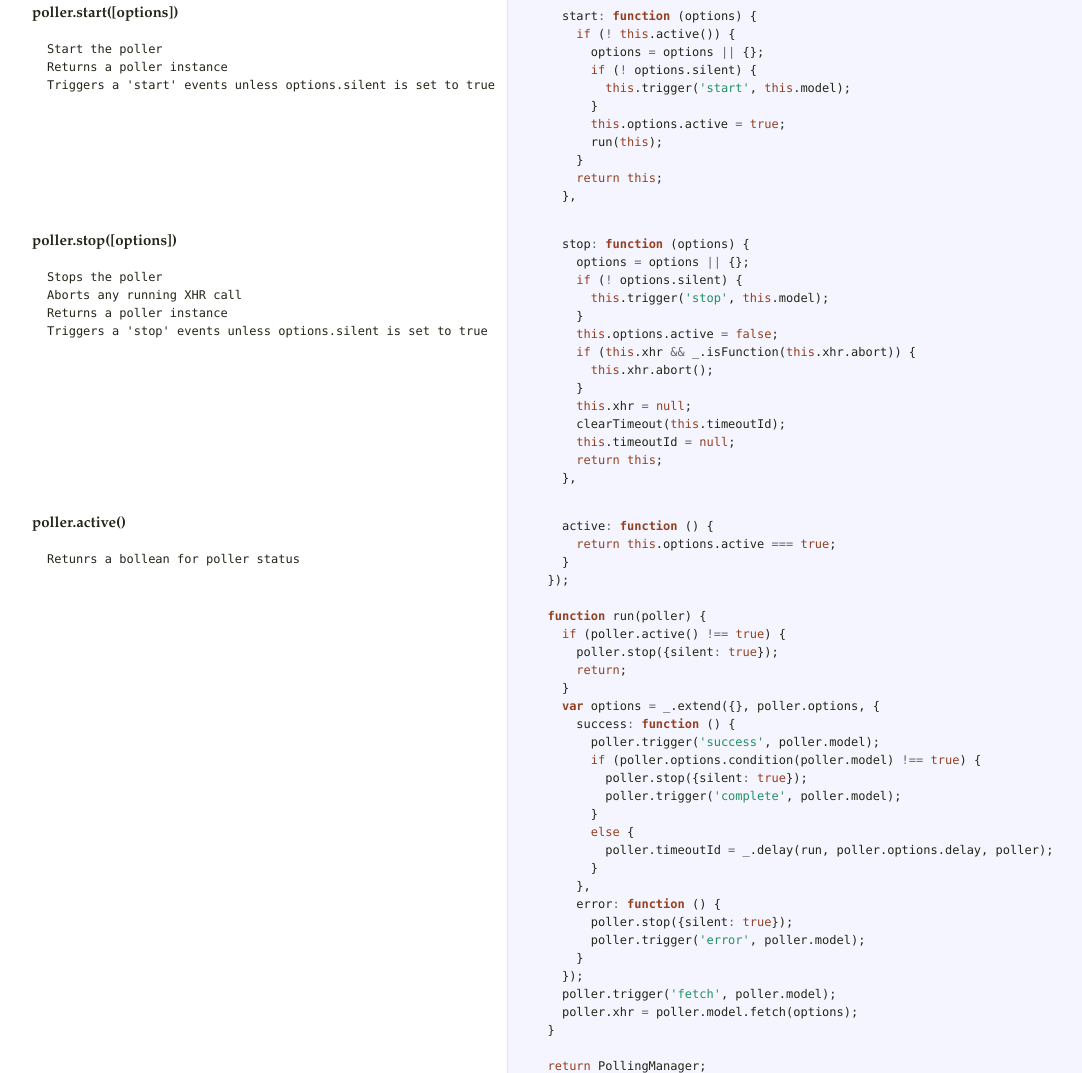
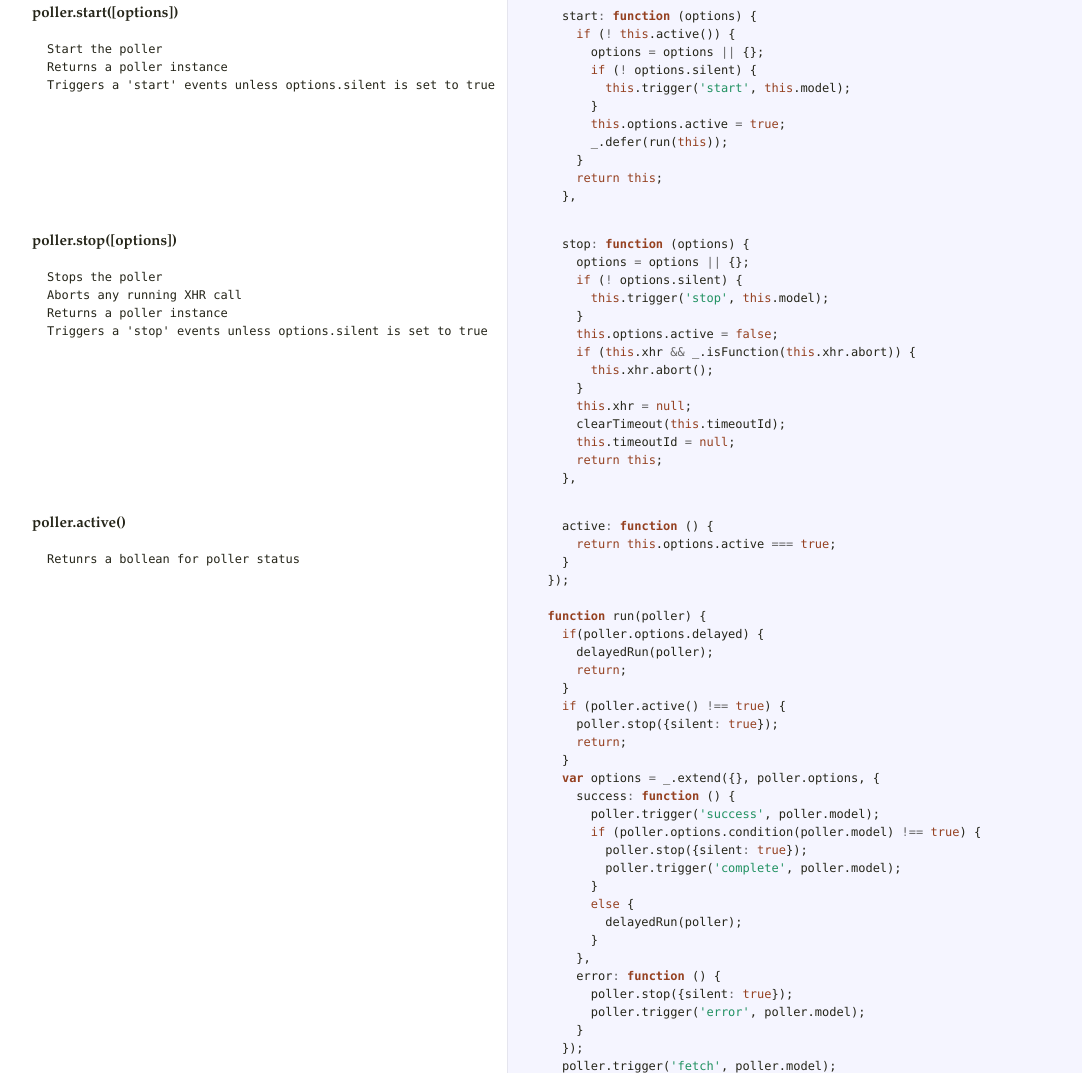
Before and after one commit to uzikilon/backbone-poller, a website: page index.html in a window 1280 px wide. Shown: the part 1727-2800 px from the top of the page, without its empty margins (18-1100 px from the left). Drawn offline with Linux system fonts and the light colour scheme.

Commit message:
Docs update for v0.2.3

```diff
--- a/index.html
+++ b/index.html
@@ -1,6 +1,6 @@
 <!DOCTYPE html>  <html> <head>   <title>backbone.poller.js</title>   <meta http-equiv="content-type" content="text/html; charset=UTF-8">   <link rel="stylesheet" media="all" href="docco.css" /> </head> <body>   <div id="container">     <div id="background"></div>          <table cellpadding="0" cellspacing="0">       <thead>         <tr>           <th class="docs">             <h1>               backbone.poller.js             </h1>           </th>           <th class="code">           </th>         </tr>       </thead>       <tbody>                               <tr id="section-1">             <td class="docs">               <div class="pilwrap">                 <a class="pilcrow" href="#section-1">&#182;</a>               </div>                            </td>             <td class="code">               <div class="highlight"><pre><span class="cm">/*</span>
 <span class="cm">(c) 2012 Uzi Kilon, Splunk Inc.</span>
-<span class="cm">Backbone Poller 0.2.2</span>
+<span class="cm">Backbone Poller 0.2.3</span>
 <span class="cm">https://github.com/uzikilon/backbone-poller</span>
 <span class="cm">Backbone Poller may be freely distributed under the MIT license.</span>
 <span class="cm">*/</span>
@@ -102,7 +102,7 @@ Triggers a 'start' events unless options.silent is set to true
           <span class="k">this</span><span class="p">.</span><span class="nx">trigger</span><span class="p">(</span><span class="s1">&#39;start&#39;</span><span class="p">,</span> <span class="k">this</span><span class="p">.</span><span class="nx">model</span><span class="p">);</span>
         <span class="p">}</span>
         <span class="k">this</span><span class="p">.</span><span class="nx">options</span><span class="p">.</span><span class="nx">active</span> <span class="o">=</span> <span class="kc">true</span><span class="p">;</span>
-        <span class="nx">run</span><span class="p">(</span><span class="k">this</span><span class="p">);</span>
+        <span class="nx">_</span><span class="p">.</span><span class="nx">defer</span><span class="p">(</span><span class="nx">run</span><span class="p">(</span><span class="k">this</span><span class="p">));</span>
       <span class="p">}</span>
       <span class="k">return</span> <span class="k">this</span><span class="p">;</span>
     <span class="p">},</span></pre></div>             </td>           </tr>                               <tr id="section-9">             <td class="docs">               <div class="pilwrap">                 <a class="pilcrow" href="#section-9">&#182;</a>               </div>               <p><strong>poller.stop([options])</strong></p>
@@ -135,6 +135,10 @@ Retunrs a bollean for poller status
   <span class="p">});</span>
 
   <span class="kd">function</span> <span class="nx">run</span><span class="p">(</span><span class="nx">poller</span><span class="p">)</span> <span class="p">{</span>
+    <span class="k">if</span><span class="p">(</span><span class="nx">poller</span><span class="p">.</span><span class="nx">options</span><span class="p">.</span><span class="nx">delayed</span><span class="p">)</span> <span class="p">{</span>
+      <span class="nx">delayedRun</span><span class="p">(</span><span class="nx">poller</span><span class="p">);</span>
+      <span class="k">return</span><span class="p">;</span>
+    <span class="p">}</span>
     <span class="k">if</span> <span class="p">(</span><span class="nx">poller</span><span class="p">.</span><span class="nx">active</span><span class="p">()</span> <span class="o">!==</span> <span class="kc">true</span><span class="p">)</span> <span class="p">{</span>
       <span class="nx">poller</span><span class="p">.</span><span class="nx">stop</span><span class="p">({</span><span class="nx">silent</span><span class="o">:</span> <span class="kc">true</span><span class="p">});</span>
       <span class="k">return</span><span class="p">;</span>
@@ -147,7 +151,7 @@ Retunrs a bollean for poller status
           <span class="nx">poller</span><span class="p">.</span><span class="nx">trigger</span><span class="p">(</span><span class="s1">&#39;complete&#39;</span><span class="p">,</span> <span class="nx">poller</span><span class="p">.</span><span class="nx">model</span><span class="p">);</span>
         <span class="p">}</span>
         <span class="k">else</span> <span class="p">{</span>
-          <span class="nx">poller</span><span class="p">.</span><span class="nx">timeoutId</span> <span class="o">=</span> <span class="nx">_</span><span class="p">.</span><span class="nx">delay</span><span class="p">(</span><span class="nx">run</span><span class="p">,</span> <span class="nx">poller</span><span class="p">.</span><span class="nx">options</span><span class="p">.</span><span class="nx">delay</span><span class="p">,</span> <span class="nx">poller</span><span class="p">);</span>
+          <span class="nx">delayedRun</span><span class="p">(</span><span class="nx">poller</span><span class="p">);</span>
         <span class="p">}</span>
       <span class="p">},</span>
       <span class="nx">error</span><span class="o">:</span> <span class="kd">function</span> <span class="p">()</span> <span class="p">{</span>
@@ -159,6 +163,11 @@ Retunrs a bollean for poller status
     <span class="nx">poller</span><span class="p">.</span><span class="nx">xhr</span> <span class="o">=</span> <span class="nx">poller</span><span class="p">.</span><span class="nx">model</span><span class="p">.</span><span class="nx">fetch</span><span class="p">(</span><span class="nx">options</span><span class="p">);</span>
   <span class="p">}</span>
 
+  <span class="kd">function</span> <span class="nx">delayedRun</span><span class="p">(</span><span class="nx">poller</span><span class="p">)</span> <span class="p">{</span>
+    <span class="nx">poller</span><span class="p">.</span><span class="nx">options</span><span class="p">.</span><span class="nx">delayed</span> <span class="o">=</span> <span class="kc">false</span><span class="p">;</span>
+    <span class="nx">poller</span><span class="p">.</span><span class="nx">timeoutId</span> <span class="o">=</span> <span class="nx">_</span><span class="p">.</span><span class="nx">delay</span><span class="p">(</span><span class="nx">run</span><span class="p">,</span> <span class="nx">poller</span><span class="p">.</span><span class="nx">options</span><span class="p">.</span><span class="nx">delay</span><span class="p">,</span> <span class="nx">poller</span><span class="p">);</span>
+  <span class="p">}</span>
+
   <span class="k">return</span> <span class="nx">PollingManager</span><span class="p">;</span>
 
 <span class="p">}));</span>
```
